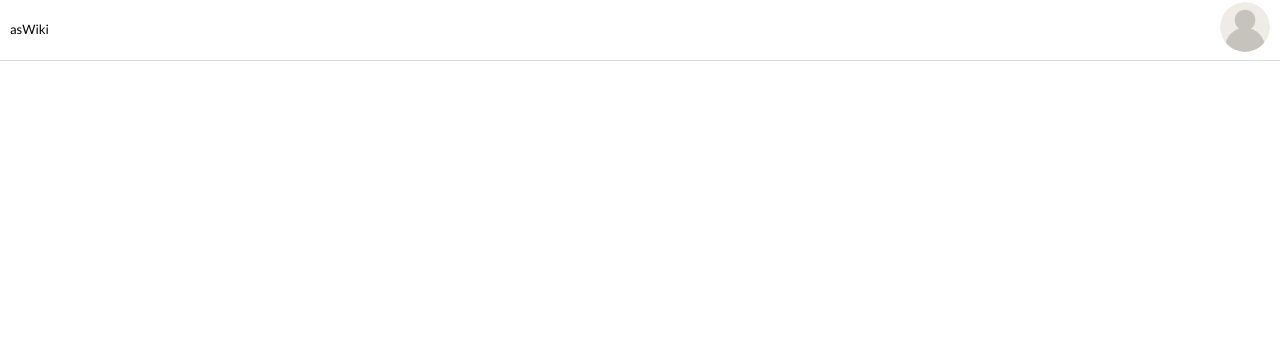
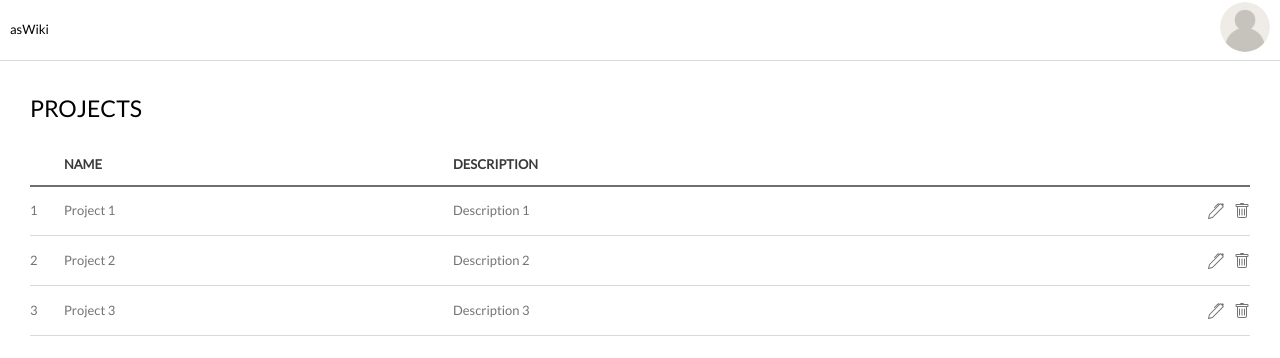
Before and after one commit to suchenia-arkadiusz/as-wiki, a React (Vite) app in the folder ui/: page /projects in a window 1280 px wide. Before the commit this address had no page. Shown: the top 358 px of the page. Built offline with nearby package versions, Linux system fonts and the light colour scheme.

Commit message:
feat[#15] - Add ProjectsPage, update Icon default color, and create Loader component

```diff
--- a/ui/src/App.tsx
+++ b/ui/src/App.tsx
@@ -5,6 +5,7 @@ import HomePage from "./pages/HomePage/HomePage.tsx";
 import DashboardPage from "./pages/Dashboard/DashboardPage.tsx";
 import { UserController } from "./contexts/UserContext.tsx";
 import { RecentlyViewedController } from "./contexts/RecentlyViewedContext.tsx";
+import ProjectsPage from "./pages/Projects/ProjectsPage.tsx";
 
 const App = () => {
   return (
@@ -15,6 +16,8 @@ const App = () => {
           <Routes>
             <Route path="/" element={<HomePage />} />
             <Route path="/dashboard" element={<DashboardPage />} />
+            <Route path="/projects" element={<ProjectsPage />} />
+            <Route path="*" element={<div>404</div>} />
           </Routes>
         </div>
       </RecentlyViewedController>
--- a/ui/src/components/Icon/Icon.tsx
+++ b/ui/src/components/Icon/Icon.tsx
@@ -32,7 +32,7 @@ const Icon = ({ iconName, width, height, color, hoverColor }: IconProps) => {
 };
 
 Icon.defaultProps = {
-  color: "#5b5b5b",
+  color: "#747474",
   hoverColor: "#ff4848",
   width: "16px",
   height: "16px",
--- /dev/null
+++ b/ui/src/components/Loader/Loader.css
@@ -0,0 +1,102 @@
+.lds-default {
+  display: inline-block;
+  position: absolute;
+  top: 50%;
+  left: 50%;
+  width: 80px;
+  height: 80px;
+  transform: translate(-50%, -50%);
+}
+
+.lds-default div {
+  position: absolute;
+  width: 6px;
+  height: 6px;
+  background: #747474;
+  border-radius: 50%;
+  animation: lds-default 1.2s linear infinite;
+}
+
+.lds-default div:nth-child(1) {
+  animation-delay: 0s;
+  top: 37px;
+  left: 66px;
+}
+
+.lds-default div:nth-child(2) {
+  animation-delay: -0.1s;
+  top: 22px;
+  left: 62px;
+}
+
+.lds-default div:nth-child(3) {
+  animation-delay: -0.2s;
+  top: 11px;
+  left: 52px;
+}
+
+.lds-default div:nth-child(4) {
+  animation-delay: -0.3s;
+  top: 7px;
+  left: 37px;
+}
+
+.lds-default div:nth-child(5) {
+  animation-delay: -0.4s;
+  top: 11px;
+  left: 22px;
+}
+
+.lds-default div:nth-child(6) {
+  animation-delay: -0.5s;
+  top: 22px;
+  left: 11px;
+}
+
+.lds-default div:nth-child(7) {
+  animation-delay: -0.6s;
+  top: 37px;
+  left: 7px;
+}
+
+.lds-default div:nth-child(8) {
+  animation-delay: -0.7s;
+  top: 52px;
+  left: 11px;
+}
+
+.lds-default div:nth-child(9) {
+  animation-delay: -0.8s;
+  top: 62px;
+  left: 22px;
+}
+
+.lds-default div:nth-child(10) {
+  animation-delay: -0.9s;
+  top: 66px;
+  left: 37px;
+}
+
+.lds-default div:nth-child(11) {
+  animation-delay: -1s;
+  top: 62px;
+  left: 52px;
+}
+
+.lds-default div:nth-child(12) {
+  animation-delay: -1.1s;
+  top: 52px;
+  left: 62px;
+}
+
+@keyframes lds-default {
+  0%,
+  20%,
+  80%,
+  100% {
+    transform: scale(1);
+  }
+  50% {
+    transform: scale(1.5);
+  }
+}
--- /dev/null
+++ b/ui/src/components/Loader/Loader.tsx
@@ -0,0 +1,22 @@
+import "./Loader.css";
+
+const Loader = () => {
+  return (
+    <div className="lds-default">
+      <div></div>
+      <div></div>
+      <div></div>
+      <div></div>
+      <div></div>
+      <div></div>
+      <div></div>
+      <div></div>
+      <div></div>
+      <div></div>
+      <div></div>
+      <div></div>
+    </div>
+  );
+};
+
+export default Loader;
--- /dev/null
+++ b/ui/src/pages/Projects/ProjectsPage.tsx
@@ -0,0 +1,19 @@
+import styled from "styled-components";
+import ProjectsTable from "./components/ProjectsTable/ProjectsTable.tsx";
+
+const ProjectsPageContainer = styled.div`
+  display: flex;
+  flex-direction: column;
+  padding: 30px;
+`;
+
+const ProjectsPage = () => {
+  return (
+    <ProjectsPageContainer>
+      <h1>PROJECTS</h1>
+      <ProjectsTable />
+    </ProjectsPageContainer>
+  );
+};
+
+export default ProjectsPage;
--- /dev/null
+++ b/ui/src/pages/Projects/components/ProjectsTable/ProjectsTable.tsx
@@ -0,0 +1,108 @@
+import styled from "styled-components";
+import Icon from "../../../../components/Icon/Icon.tsx";
+import Loader from "../../../../components/Loader/Loader.tsx";
+import { useEffect, useState } from "react";
+
+const ProjectsTableContainer = styled.div`
+  display: flex;
+  flex-direction: column;
+  width: 100%;
+  height: 100%;
+`;
+
+const HeaderRow = styled.tr`
+  height: 40px;
+  border-bottom: 2px solid #707070;
+`;
+
+const HeaderCell = styled.th`
+  color: #393939;
+  font-weight: bold;
+`;
+
+const TableRow = styled.tr`
+  height: 50px;
+  border-bottom: 1px solid #d9d9d9;
+`;
+
+const TableCell = styled.td`
+  color: #747474;
+`;
+
+const IconsContainer = styled.div`
+  display: flex;
+  justify-content: flex-end;
+  gap: 10px;
+  color: #747474;
+`;
+
+const ProjectsTable = () => {
+  const [isLoaded, setIsLoaded] = useState(false);
+  const [data, setData] = useState<Array<Project>>([]);
+
+  useEffect(() => {
+    setTimeout(() => {
+      setData([
+        {
+          id: "1",
+          name: "Project 1",
+          description: "Description 1",
+        },
+        {
+          id: "2",
+          name: "Project 2",
+          description: "Description 2",
+        },
+        {
+          id: "3",
+          name: "Project 3",
+          description: "Description 3",
+        },
+      ]);
+      setIsLoaded(true);
+    }, 2000);
+  }, []);
+
+  const handleIconClick = (event: React.MouseEvent<HTMLDivElement, MouseEvent>) => {
+    event.stopPropagation();
+    alert("Icon clicked");
+  };
+
+  return (
+    <>
+      {isLoaded ? (
+        <ProjectsTableContainer>
+          <table style={{ borderCollapse: "collapse" }}>
+            <thead>
+              <HeaderRow>
+                <HeaderCell style={{ width: "50px" }}></HeaderCell>
+                <HeaderCell style={{ width: "600px", textAlign: "left" }}>NAME</HeaderCell>
+                <HeaderCell style={{ width: "1161px", textAlign: "left" }}>DESCRIPTION</HeaderCell>
+                <HeaderCell></HeaderCell>
+              </HeaderRow>
+            </thead>
+            <tbody>
+              {data.map((project: Project) => (
+                <TableRow onClick={() => alert(`${project.name} clicked`)}>
+                  <TableCell>{project.id}</TableCell>
+                  <TableCell>{project.name}</TableCell>
+                  <TableCell>{project.description}</TableCell>
+                  <TableCell>
+                    <IconsContainer onClick={(e) => handleIconClick(e)}>
+                      <Icon iconName="Pen" />
+                      <Icon iconName="Trash" />
+                    </IconsContainer>
+                  </TableCell>
+                </TableRow>
+              ))}
+            </tbody>
+          </table>
+        </ProjectsTableContainer>
+      ) : (
+        <Loader />
+      )}
+    </>
+  );
+};
+
+export default ProjectsTable;
--- /dev/null
+++ b/ui/src/pages/Projects/types.ts
@@ -0,0 +1,5 @@
+type Project = {
+  id: string;
+  name: string;
+  description: string;
+};
```
